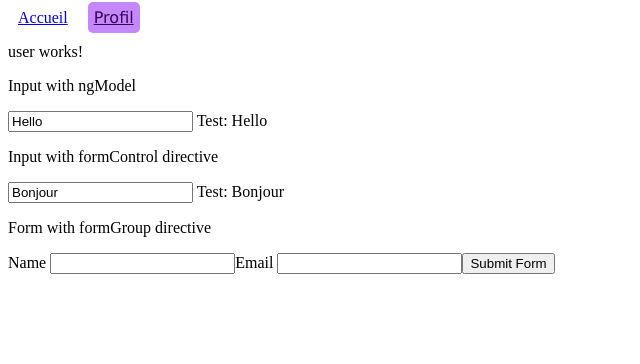
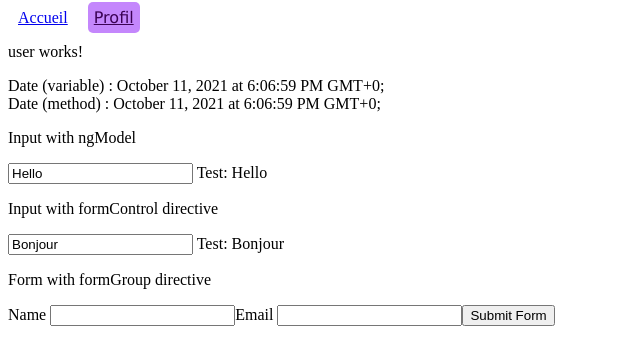
Before and after one commit to lana-rodion/angular_learning, an Angular app in the folder ngApp/: page /user in a window 1280 px wide. Shown: the top 364 px of the page, without its empty margins (0-640 px from the left). Built offline with nearby package versions, Linux system fonts and the light colour scheme.

Commit message:
Created and injected DateService

```diff
--- /dev/null
+++ b/ngApp/src/app/shared/date.service.ts
@@ -0,0 +1,15 @@
+import { Injectable } from '@angular/core';
+
+@Injectable({
+  providedIn: 'root'
+})
+export class DateService {
+
+  date = new Date();
+
+  constructor() { }
+
+  getDate() {
+    return new Date;
+  }
+}
--- a/ngApp/src/app/user/user.component.html
+++ b/ngApp/src/app/user/user.component.html
@@ -1,4 +1,8 @@
 <p>user works!</p>
+<!-- Date variable keeps the date of the instanciation of the Service -->
+<div>Date (variable) : {{dateService.date | date:'long'}};</div>
+<!-- Date method keeps the current date -->
+<div>Date (method) : {{dateService.getDate() | date:'long'}};</div>
 
 <p>Input with ngModel</p>
 <input [(ngModel)]="userInput" />
--- a/ngApp/src/app/user/user.component.ts
+++ b/ngApp/src/app/user/user.component.ts
@@ -1,5 +1,6 @@
 import { Component, OnInit } from '@angular/core';
 import { FormGroup, FormControl } from '@angular/forms';
+import { DateService } from '../shared/date.service';
 
 @Component({
   selector: 'app-user',
@@ -15,9 +16,16 @@ export class UserComponent implements OnInit {
   });
   userInputForm = new FormControl('Bonjour');
 
-  constructor() { }
+  /*dateService: DateService;
 
-  ngOnInit(): void {
+  constructor(dateService: DateService) {
+    this.dateService = dateService;
+  }*/
+
+  constructor(public dateService: DateService) { }
+
+  ngOnInit() {
+    this.dateService.date;
   }
 
   // display form values
```
Also changed, not shown: 1 other file (tests, documents, lock files or other folders).
